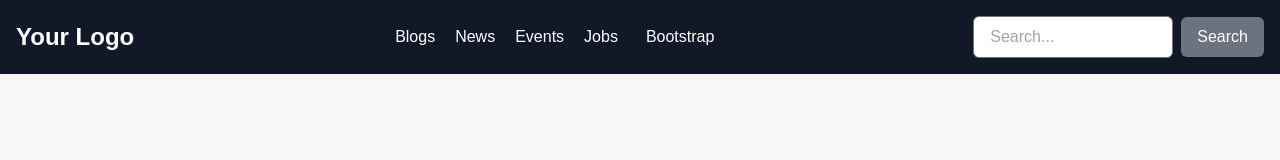
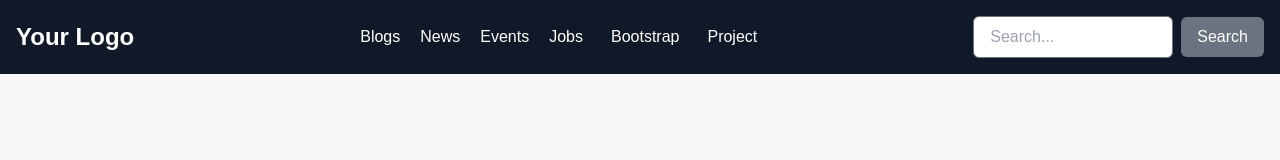
Before and after one commit to falcaozane/Assignment, a plain HTML site: page tailwind.html in a window 1280 px wide. Shown: the top 160 px of the page. Drawn offline with nearby package versions, Linux system fonts and the light colour scheme.

Commit message:
Projects

```diff
--- a/tailwind.html
+++ b/tailwind.html
@@ -27,6 +27,9 @@
             <li><a href="#events" class="text-white hover:text-gray-300">Events</a></li>
             <li><a href="#jobs" class="text-white hover:text-gray-300 mr-2">Jobs</a></li>
             <li><a href="index.html" class="text-white hover:text-gray-300 mr-2">Bootstrap</a></li>
+            <li class="nav-item">
+              <a class="nav-link" href="./templates/home.html">Project</a>
+            </li>
           </ul>
         </nav>
         <div class="w-full md:w-auto flex items-center justify-center md:justify-end mt-4 md:mt-0">
```
Also changed, not shown: index.html (+3 -0 lines).
